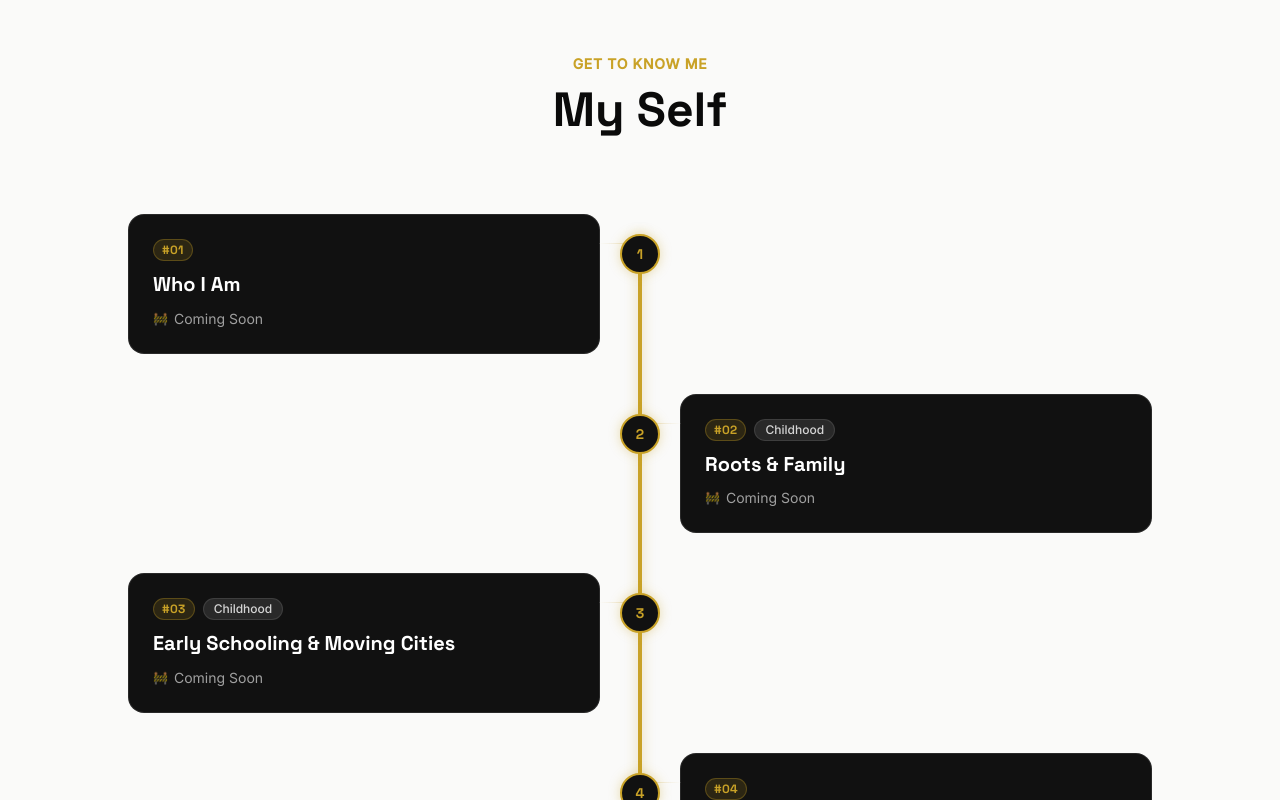
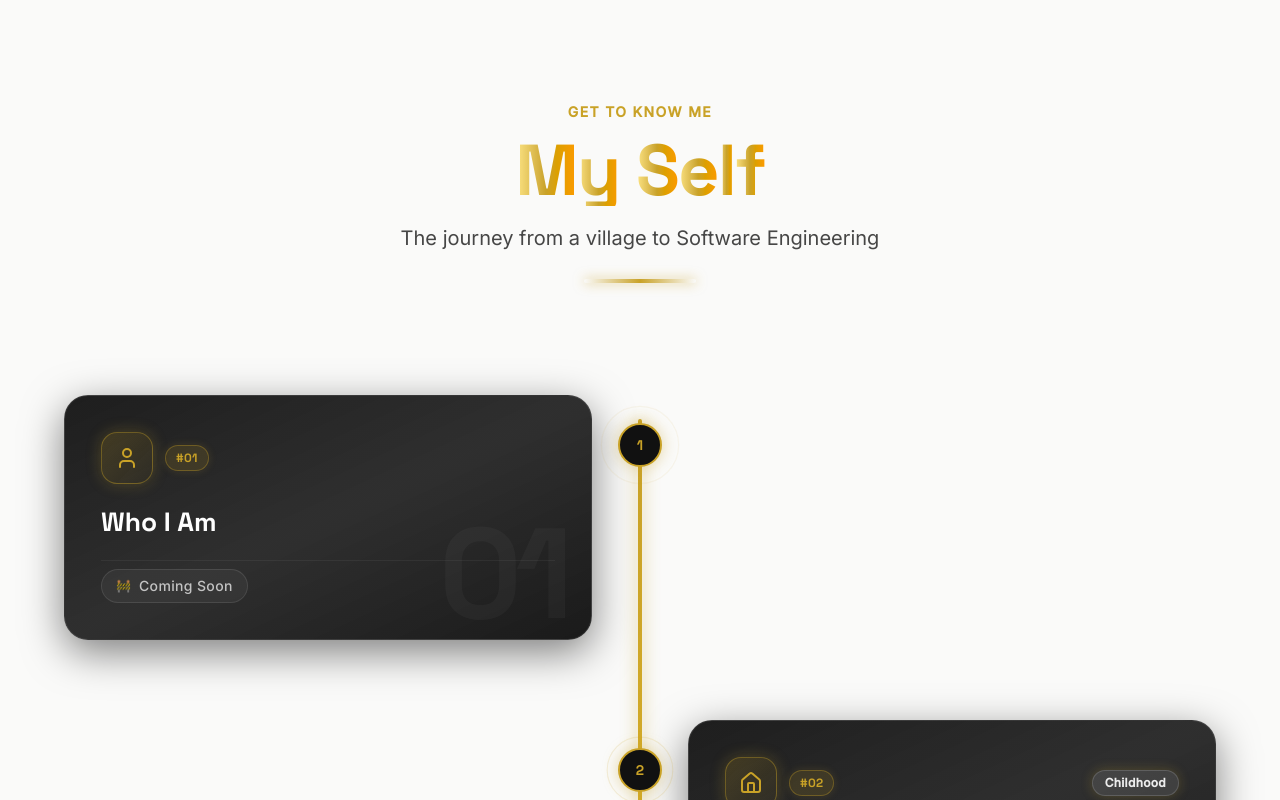
Before and after one commit to SummarRajpoot/rana-summar_0, a Next.js app in the folder frontend/: page / in a window 1280 px wide. Shown: the part 3800-4600 px from the top of the page. Built offline with nearby package versions, Linux system fonts and the light colour scheme.

Commit message:
feat(myself): build animated vertical timeline for My Self section

```diff
--- a/frontend/src/components/MySelfSection.tsx
+++ b/frontend/src/components/MySelfSection.tsx
@@ -1,19 +1,36 @@
 "use client";
 
-import { useRef } from "react";
-import { FadeIn } from "@/components/FadeIn";
+import { useRef, useState, useEffect } from "react";
 import {
   motion,
   useScroll,
   useSpring,
+  useTransform,
   useReducedMotion,
 } from "framer-motion";
+import {
+  User,
+  Home,
+  School,
+  MapPin,
+  Wheat,
+  GraduationCap,
+  Laptop,
+  Medal,
+  Phone,
+  Briefcase,
+  Trophy,
+  Compass,
+  Rocket,
+  type LucideIcon,
+} from "lucide-react";
 
 export interface TimelineBlock {
   id: number;
   title: string;
   tag?: string;
   description: string;
+  icon: LucideIcon;
 }
 
 export const timelineBlocks: TimelineBlock[] = [
@@ -21,78 +38,347 @@ export const timelineBlocks: TimelineBlock[] = [
     id: 1,
     title: "Who I Am",
     description: "Coming Soon",
+    icon: User,
   },
   {
     id: 2,
     title: "Roots & Family",
     tag: "Childhood",
     description: "Coming Soon",
+    icon: Home,
   },
   {
     id: 3,
     title: "Early Schooling & Moving Cities",
     tag: "Childhood",
     description: "Coming Soon",
+    icon: School,
   },
   {
     id: 4,
     title: "Back to the Village",
     description: "Coming Soon",
+    icon: MapPin,
   },
   {
     id: 5,
     title: "Learning Life on the Farm",
     tag: "2016",
     description: "Coming Soon",
+    icon: Wheat,
   },
   {
     id: 6,
     title: "Matric & DAE",
     tag: "2018",
     description: "Coming Soon",
+    icon: GraduationCap,
   },
   {
     id: 7,
     title: "The Switch to IT",
     description: "Coming Soon",
+    icon: Laptop,
   },
   {
     id: 8,
     title: "The Sports Quota Trial",
     tag: "2023",
     description: "Coming Soon",
+    icon: Medal,
   },
   {
     id: 9,
     title: "The Call That Changed Everything",
     tag: "2023",
     description: "Coming Soon",
+    icon: Phone,
   },
   {
     id: 10,
     title: "Study + Job: Balancing Both",
     description: "Coming Soon",
+    icon: Briefcase,
   },
   {
     id: 11,
     title: "What the Job Taught Me",
     description: "Coming Soon",
+    icon: Trophy,
   },
   {
     id: 12,
     title: "Beyond the Screen",
     description: "Coming Soon",
+    icon: Compass,
   },
   {
     id: 13,
     title: "Where I'm Heading",
     description: "Coming Soon",
+    icon: Rocket,
   },
 ];
 
+interface TimelineCardProps {
+  block: TimelineBlock;
+  index: number;
+  isEven: boolean;
+  prefersReducedMotion: boolean;
+}
+
+function TimelineCard({
+  block,
+  index,
+  isEven,
+  prefersReducedMotion,
+}: TimelineCardProps) {
+  const cardRef = useRef<HTMLDivElement>(null);
+  const [mousePos, setMousePos] = useState({ x: 0, y: 0, isHovered: false });
+  const [tilt, setTilt] = useState({ rotateX: 0, rotateY: 0 });
+  const [isDesktop, setIsDesktop] = useState(false);
+
+  useEffect(() => {
+    const checkDesktop = () => {
+      setIsDesktop(window.innerWidth >= 768);
+    };
+    checkDesktop();
+    window.addEventListener("resize", checkDesktop);
+    return () => window.removeEventListener("resize", checkDesktop);
+  }, []);
+
+  const { scrollYProgress } = useScroll({
+    target: cardRef,
+    offset: ["start end", "end start"],
+  });
+
+  const watermarkY = useTransform(scrollYProgress, [0, 1], [-18, 18]);
+
+  const handleMouseMove = (e: React.MouseEvent<HTMLDivElement>) => {
+    if (prefersReducedMotion || !isDesktop || !cardRef.current) return;
+    const rect = cardRef.current.getBoundingClientRect();
+    const x = e.clientX - rect.left;
+    const y = e.clientY - rect.top;
+    const centerX = rect.width / 2;
+    const centerY = rect.height / 2;
+    const rotateX = ((centerY - y) / centerY) * 5;
+    const rotateY = ((x - centerX) / centerX) * 5;
+
+    setTilt({ rotateX, rotateY });
+    setMousePos({ x, y, isHovered: true });
+  };
+
+  const handleMouseLeave = () => {
+    setTilt({ rotateX: 0, rotateY: 0 });
+    setMousePos((prev) => ({ ...prev, isHovered: false }));
+  };
+
+  const Icon = block.icon;
+  const watermarkText = String(block.id).padStart(2, "0");
+
+  return (
+    <div
+      ref={cardRef}
+      className="relative flex items-start group"
+      style={{ perspective: 1000 }}
+    >
+      {/* Number Marker positioned on the vertical line */}
+      <motion.div
+        initial={
+          prefersReducedMotion
+            ? { opacity: 1, scale: 1 }
+            : { opacity: 0, scale: 0 }
+        }
+        whileInView={{ opacity: 1, scale: 1 }}
+        viewport={{ once: true, amount: 0.25 }}
+        transition={
+          prefersReducedMotion
+            ? { duration: 0 }
+            : {
+                type: "spring",
+                stiffness: 300,
+                damping: 20,
+                delay: (index % 3) * 0.08,
+              }
+        }
+        className="absolute left-6 sm:left-8 md:left-1/2 -translate-x-1/2 top-6 sm:top-7 z-20 flex items-center justify-center select-none"
+      >
+        {/* Ripple rings around marker */}
+        <motion.div
+          aria-hidden="true"
+          animate={
+            prefersReducedMotion
+              ? {}
+              : {
+                  scale: [1, 1.45, 1],
+                  opacity: [0.5, 0, 0.5],
+                }
+          }
+          transition={{
+            duration: 3,
+            repeat: Infinity,
+            ease: "easeInOut",
+            delay: (index % 4) * 0.4,
+          }}
+          className="absolute -inset-2 rounded-full border border-accent/40 pointer-events-none"
+        />
+
+        {/* Marker pill */}
+        <div className="w-9 h-9 sm:w-11 sm:h-11 rounded-full bg-surface-dark border-2 border-accent text-accent font-heading font-bold text-xs sm:text-sm flex items-center justify-center shadow-[0_0_16px_rgba(201,162,39,0.4)] group-hover:scale-115 group-hover:border-amber-300 group-hover:text-amber-200 group-hover:shadow-[0_0_24px_rgba(201,162,39,0.7)] transition-all duration-300">
+          {block.id}
+        </div>
+      </motion.div>
+
+      {/* Timeline Card */}
+      <motion.div
+        initial={
+          prefersReducedMotion
+            ? { opacity: 1, x: 0, rotate: 0, filter: "blur(0px)" }
+            : {
+                opacity: 0,
+                x: isEven ? -60 : 60,
+                rotate: isEven ? -2.5 : 2.5,
+                filter: "blur(8px)",
+              }
+        }
+        whileInView={{
+          opacity: 1,
+          x: 0,
+          rotate: 0,
+          filter: "blur(0px)",
+        }}
+        viewport={{ once: true, amount: 0.25 }}
+        transition={
+          prefersReducedMotion
+            ? { duration: 0 }
+            : {
+                type: "spring",
+                stiffness: 110,
+                damping: 18,
+                mass: 0.8,
+                delay: (index % 3) * 0.08,
+              }
+        }
+        onMouseMove={handleMouseMove}
+        onMouseLeave={handleMouseLeave}
+        style={{
+          transform:
+            !prefersReducedMotion && isDesktop
+              ? `rotateX(${tilt.rotateX}deg) rotateY(${tilt.rotateY}deg)`
+              : undefined,
+          transition: "transform 0.15s ease-out",
+        }}
+        className={`relative rounded-3xl bg-gradient-to-br from-[#121212]/95 via-[#181818]/90 to-[#0e0e0e]/95 backdrop-blur-md border border-white/10 p-6 sm:p-8 md:p-9 shadow-[0_12px_40px_rgba(0,0,0,0.5)] hover:border-accent/50 hover:shadow-[0_20px_50px_rgba(201,162,39,0.18)] transition-all duration-300 overflow-hidden cursor-default ${
+          isEven
+            ? "md:mr-auto md:ml-0 md:text-left"
+            : "md:ml-auto md:mr-0 md:text-left"
+        } ml-13 sm:ml-16 md:ml-0 w-[calc(100%-3.25rem)] sm:w-[calc(100%-4rem)] md:w-[calc(50%-3rem)]`}
+      >
+        {/* Interactive Mouse-follow Golden Spotlight */}
+        {mousePos.isHovered && !prefersReducedMotion && isDesktop && (
+          <div
+            aria-hidden="true"
+            className="pointer-events-none absolute -inset-px rounded-3xl opacity-100 transition-opacity duration-300"
+            style={{
+              background: `radial-gradient(420px circle at ${mousePos.x}px ${mousePos.y}px, rgba(201, 162, 39, 0.16), transparent 75%)`,
+            }}
+          />
+        )}
+
+        {/* Faded Watermark Number with Scroll Parallax */}
+        <motion.span
+          aria-hidden="true"
+          style={{ y: prefersReducedMotion ? 0 : watermarkY }}
+          className="absolute right-4 bottom-1 sm:right-6 sm:bottom-2 text-7xl sm:text-8xl md:text-9xl font-heading font-black text-white/[0.035] select-none pointer-events-none leading-none z-0 tracking-tighter"
+        >
+          {watermarkText}
+        </motion.span>
+
+        {/* Desktop Connector Line */}
+        {isEven ? (
+          <div
+            aria-hidden="true"
+            className="hidden md:block absolute -right-12 top-9 w-12 h-px bg-gradient-to-r from-accent/50 to-accent/15"
+          />
+        ) : (
+          <div
+            aria-hidden="true"
+            className="hidden md:block absolute -left-12 top-9 w-12 h-px bg-gradient-to-l from-accent/50 to-accent/15"
+          />
+        )}
+
+        {/* Mobile Connector Line */}
+        <div
+          aria-hidden="true"
+          className="block md:hidden absolute -left-6 sm:-left-8 top-8 w-6 sm:w-8 h-px bg-gradient-to-l from-accent/50 to-accent/15"
+        />
+
+        {/* Card Content (Relative z-10 for clean layering) */}
+        <div className="relative z-10 flex flex-col items-start gap-4 sm:gap-5">
+          {/* Header Row: Icon + Number Badge + Tag Chip */}
+          <div className="flex items-center justify-between w-full gap-3 flex-wrap">
+            <div className="flex items-center gap-3">
+              {/* Icon in Golden Circle */}
+              <div className="w-11 h-11 sm:w-13 sm:h-13 rounded-2xl bg-gradient-to-br from-accent/20 to-accent/5 border border-accent/40 flex items-center justify-center shadow-[0_0_15px_rgba(201,162,39,0.25)] group-hover:border-accent group-hover:shadow-[0_0_24px_rgba(201,162,39,0.45)] transition-all duration-300 shrink-0">
+                <Icon className="w-5 h-5 sm:w-6 sm:h-6 text-accent group-hover:scale-110 group-hover:text-amber-200 transition-all duration-300" />
+              </div>
+
+              {/* Number Badge */}
+              <span className="inline-flex items-center px-2.5 py-1 rounded-full text-xs font-heading font-bold bg-accent/15 text-accent border border-accent/35 shadow-[0_0_8px_rgba(201,162,39,0.15)] tracking-wide">
+                #{watermarkText}
+              </span>
+            </div>
+
+            {/* Glowing Tag Chip */}
+            {block.tag && (
+              <span className="inline-flex items-center px-3 py-1 rounded-full text-xs font-body font-semibold bg-white/10 text-white/90 border border-white/15 shadow-[0_0_12px_rgba(201,162,39,0.25)] tracking-wide">
+                {block.tag}
+              </span>
+            )}
+          </div>
+
+          {/* Heading */}
+          <h3 className="text-xl sm:text-2xl md:text-[1.65rem] font-bold font-heading text-white group-hover:text-amber-200 transition-colors duration-200 leading-snug">
+            {block.title}
+          </h3>
+
+          {/* Shimmering "Coming Soon" Badge */}
+          <div className="pt-2 border-t border-white/5 w-full">
+            <div className="relative inline-flex items-center gap-2 px-3.5 py-1.5 rounded-full overflow-hidden bg-white/[0.04] border border-white/10 text-white/70 text-xs sm:text-sm font-body">
+              <span className="text-xs">🚧</span>
+              <span className="font-medium tracking-wide">
+                {block.description}
+              </span>
+
+              {/* Shimmer light sweep */}
+              <motion.div
+                aria-hidden="true"
+                animate={
+                  prefersReducedMotion
+                    ? {}
+                    : {
+                        x: ["-100%", "220%"],
+                      }
+                }
+                transition={{
+                  duration: 2.4,
+                  repeat: Infinity,
+                  ease: "linear",
+                  repeatDelay: 1.2,
+                }}
+                className="absolute inset-0 w-1/2 h-full bg-gradient-to-r from-transparent via-white/20 to-transparent -skew-x-12 pointer-events-none"
+              />
+            </div>
+          </div>
+        </div>
+      </motion.div>
+    </div>
+  );
+}
+
 export function MySelfSection() {
   const containerRef = useRef<HTMLDivElement>(null);
-  const prefersReducedMotion = useReducedMotion();
+  const prefersReducedMotion = useReducedMotion() ?? false;
 
   const { scrollYProgress } = useScroll({
     target: containerRef,
@@ -105,152 +391,170 @@ export function MySelfSection() {
     restDelta: 0.001,
   });
 
+  const dotTop = useTransform(scaleY, [0, 1], ["0%", "100%"]);
+
+  const titleLetters = "My Self".split("");
+
   return (
     <section
       id="myself"
-      className="py-24 px-4 sm:px-6 bg-background border-t border-foreground/5 overflow-x-clip"
+      className="relative py-28 md:py-36 px-4 sm:px-6 md:px-8 bg-background border-t border-foreground/5 overflow-x-clip"
     >
-      <div className="max-w-5xl mx-auto">
-        <FadeIn>
-          <span className="text-accent font-bold tracking-wider uppercase text-sm mb-3 block text-center">
+      {/* Subtle Floating Ambient Golden Orbs (Disabled on reduced motion / light mobile) */}
+      {!prefersReducedMotion && (
+        <div
+          aria-hidden="true"
+          className="pointer-events-none absolute inset-0 overflow-hidden"
+        >
+          <motion.div
+            animate={{
+              y: [0, -35, 0],
+              x: [0, 25, 0],
+              scale: [1, 1.15, 1],
+            }}
+            transition={{
+              duration: 14,
+              repeat: Infinity,
+              ease: "easeInOut",
+            }}
+            className="hidden md:block absolute top-1/4 left-8 w-80 h-80 rounded-full bg-accent/5 blur-3xl"
+          />
+          <motion.div
+            animate={{
+              y: [0, 45, 0],
+              x: [0, -30, 0],
+              scale: [1, 1.2, 1],
+            }}
+            transition={{
+              duration: 18,
+              repeat: Infinity,
+              ease: "easeInOut",
+            }}
+            className="hidden md:block absolute bottom-1/3 right-8 w-96 h-96 rounded-full bg-amber-500/5 blur-3xl"
+          />
+        </div>
+      )}
+
+      <div className="relative max-w-6xl mx-auto">
+        {/* Section Header */}
+        <div className="text-center mb-20 sm:mb-24 md:mb-28">
+          <motion.span
+            initial={prefersReducedMotion ? { opacity: 1 } : { opacity: 0, y: -10 }}
+            whileInView={{ opacity: 1, y: 0 }}
+            viewport={{ once: true }}
+            transition={{ duration: 0.5 }}
+            className="text-accent font-bold tracking-widest uppercase text-xs sm:text-sm mb-3 block"
+          >
             Get To Know Me
-          </span>
-          <h2 className="text-3xl md:text-5xl font-bold font-heading text-foreground mb-16 md:mb-20 text-center">
-            My Self
+          </motion.span>
+
+          {/* Letter by Letter Animated Gradient Heading */}
+          <h2 className="text-4xl sm:text-6xl md:text-7xl font-bold font-heading tracking-tight flex items-center justify-center flex-wrap">
+            {titleLetters.map((char, i) => (
+              <motion.span
+                key={i}
+                initial={
+                  prefersReducedMotion
+                    ? { opacity: 1, y: 0 }
+                    : { opacity: 0, y: 22, filter: "blur(6px)" }
+                }
+                whileInView={{
+                  opacity: 1,
+                  y: 0,
+                  filter: "blur(0px)",
+                }}
+                viewport={{ once: true }}
+                transition={
+                  prefersReducedMotion
+                    ? { duration: 0 }
+                    : {
+                        type: "spring",
+                        stiffness: 220,
+                        damping: 16,
+                        delay: i * 0.05,
+                      }
+                }
+                className="inline-block bg-gradient-to-r from-amber-200 via-accent to-amber-500 bg-clip-text text-transparent drop-shadow-[0_2px_15px_rgba(201,162,39,0.3)]"
+              >
+                {char === " " ? "\u00A0" : char}
+              </motion.span>
+            ))}
           </h2>
-        </FadeIn>
+
+          {/* Subtitle */}
+          <motion.p
+            initial={prefersReducedMotion ? { opacity: 1 } : { opacity: 0, y: 14 }}
+            whileInView={{ opacity: 1, y: 0 }}
+            viewport={{ once: true }}
+            transition={{ duration: 0.6, delay: 0.35 }}
+            className="text-foreground/75 font-body text-base sm:text-lg md:text-xl max-w-2xl mx-auto mt-4 leading-relaxed"
+          >
+            The journey from a village to Software Engineering
+          </motion.p>
+
+          {/* Animated Golden Underline */}
+          <motion.div
+            initial={prefersReducedMotion ? { scaleX: 1 } : { scaleX: 0 }}
+            whileInView={{ scaleX: 1 }}
+            viewport={{ once: true }}
+            transition={{
+              duration: 0.8,
+              delay: 0.5,
+              ease: [0.16, 1, 0.3, 1],
+            }}
+            className="h-1 w-28 bg-gradient-to-r from-transparent via-accent to-transparent mx-auto mt-6 rounded-full origin-center shadow-[0_0_12px_rgba(201,162,39,0.6)]"
+          />
+        </div>
 
         {/* Timeline Container */}
         <div ref={containerRef} className="relative">
           {/* Static Background Guideline */}
           <div
             aria-hidden="true"
-            className="absolute top-4 sm:top-5 bottom-4 sm:bottom-5 left-5 sm:left-6 md:left-1/2 -translate-x-1/2 w-0.5 bg-foreground/10"
+            className="absolute top-6 bottom-8 left-6 sm:left-8 md:left-1/2 -translate-x-1/2 w-0.5 bg-foreground/10 pointer-events-none"
           />
 
-          {/* Animated Glowing Golden Scroll Line */}
+          {/* Animated Golden Scroll Line */}
           <motion.div
             aria-hidden="true"
             style={{
               scaleY: prefersReducedMotion ? 1 : scaleY,
               originY: 0,
             }}
-            className="absolute top-4 sm:top-5 bottom-4 sm:bottom-5 left-5 sm:left-6 md:left-1/2 -translate-x-1/2 w-0.5 md:w-1 bg-gradient-to-b from-accent via-accent to-accent/30 rounded-full shadow-[0_0_12px_rgba(201,162,39,0.5)] z-0 origin-top"
+            className="absolute top-6 bottom-8 left-6 sm:left-8 md:left-1/2 -translate-x-1/2 w-0.5 md:w-1 bg-gradient-to-b from-accent via-amber-300 to-accent/30 rounded-full shadow-[0_0_16px_rgba(201,162,39,0.7)] z-0 origin-top pointer-events-none"
           />
 
+          {/* Traveling Glowing Dot on the Vertical Line */}
+          {!prefersReducedMotion && (
+            <div
+              aria-hidden="true"
+              className="absolute top-6 bottom-8 left-6 sm:left-8 md:left-1/2 -translate-x-1/2 w-0 pointer-events-none z-10"
+            >
+              <motion.div
+                style={{ top: dotTop }}
+                className="absolute left-1/2 -translate-x-1/2 -translate-y-1/2"
+              >
+                <div className="relative flex items-center justify-center">
+                  <div className="w-3.5 h-3.5 rounded-full bg-amber-300 shadow-[0_0_18px_6px_rgba(201,162,39,0.9)] border border-white" />
+                  <div className="absolute w-6 h-6 rounded-full bg-accent/40 animate-ping" />
+                </div>
+              </motion.div>
+            </div>
+          )}
+
           {/* Timeline Blocks */}
-          <div className="space-y-8 sm:space-y-10">
+          <div className="space-y-14 sm:space-y-18 md:space-y-20">
             {timelineBlocks.map((block, index) => {
               const isEven = index % 2 === 0;
 
               return (
-                <div
+                <TimelineCard
                   key={block.id}
-                  className="relative flex items-start group"
-                >
-                  {/* Number / Dot Marker positioned exactly on the vertical line */}
-                  <motion.div
-                    initial={
-                      prefersReducedMotion
-                        ? { opacity: 1, scale: 1 }
-                        : { opacity: 0, scale: 0 }
-                    }
-                    whileInView={{ opacity: 1, scale: 1 }}
-                    viewport={{ once: true, amount: 0.3 }}
-                    transition={
-                      prefersReducedMotion
-                        ? { duration: 0 }
-                        : {
-                            type: "spring",
-                            stiffness: 300,
-                            damping: 20,
-                            delay: (index % 4) * 0.06,
-                          }
-                    }
-                    className="absolute left-5 sm:left-6 md:left-1/2 -translate-x-1/2 top-4 sm:top-5 z-20 flex items-center justify-center w-8 h-8 sm:w-10 sm:h-10 rounded-full bg-surface-dark border-2 border-accent text-accent font-heading font-bold text-xs sm:text-sm shadow-[0_0_12px_rgba(201,162,39,0.35)] select-none transition-transform duration-300 group-hover:scale-110"
-                  >
-                    {block.id}
-                  </motion.div>
-
-                  {/* Timeline Card */}
-                  <motion.div
-                    initial={
-                      prefersReducedMotion
-                        ? { opacity: 1, x: 0 }
-                        : { opacity: 0, x: isEven ? -40 : 40 }
-                    }
-                    whileInView={{ opacity: 1, x: 0 }}
-                    viewport={{ once: true, amount: 0.3 }}
-                    transition={
-                      prefersReducedMotion
-                        ? { duration: 0 }
-                        : {
-                            duration: 0.5,
-                            ease: [0.22, 1, 0.36, 1],
-                            delay: (index % 4) * 0.08,
-                          }
-                    }
-                    whileHover={
-                      prefersReducedMotion
-                        ? undefined
-                        : { y: -4, transition: { duration: 0.2 } }
-                    }
-                    className={`relative rounded-2xl bg-surface-dark border border-white/10 p-5 sm:p-6 transition-all duration-300 hover:border-accent/60 hover:shadow-[0_8px_30px_rgba(201,162,39,0.18)] cursor-default ${
-                      isEven
-                        ? "md:mr-auto md:ml-0 md:text-left"
-                        : "md:ml-auto md:mr-0 md:text-left"
-                    } ml-11 sm:ml-14 md:ml-0 w-[calc(100%-2.75rem)] sm:w-[calc(100%-3.5rem)] md:w-[calc(50%-2.5rem)]`}
-                  >
-                    {/* Desktop Connector Line */}
-                    {isEven ? (
-                      <div
-                        aria-hidden="true"
-                        className="hidden md:block absolute -right-10 top-7 w-10 h-px bg-gradient-to-r from-white/10 to-accent/40"
-                      />
-                    ) : (
-                      <div
-                        aria-hidden="true"
-                        className="hidden md:block absolute -left-10 top-7 w-10 h-px bg-gradient-to-l from-white/10 to-accent/40"
-                      />
-                    )}
-
-                    {/* Mobile Connector Line */}
-                    <div
-                      aria-hidden="true"
-                      className="block md:hidden absolute -left-6 sm:-left-8 top-6 w-6 sm:w-8 h-px bg-gradient-to-l from-white/10 to-accent/40"
-                    />
-
-                    {/* Top Row: Number Badge and optional Tag Chip */}
-                    <div className="flex items-center gap-2 mb-2.5 flex-wrap">
-                      <span className="inline-flex items-center px-2 py-0.5 rounded-full text-xs font-heading font-semibold bg-accent/15 text-accent border border-accent/30 tracking-wide">
-                        #{String(block.id).padStart(2, "0")}
-                      </span>
-
-                      {block.tag && (
-                        <span className="inline-flex items-center px-2.5 py-0.5 rounded-full text-xs font-body font-medium bg-white/10 text-white/80 border border-white/10">
-                          {block.tag}
-                        </span>
-                      )}
-                    </div>
-
-                    {/* Heading */}
-                    <h3 className="text-lg sm:text-xl font-bold font-heading text-white group-hover:text-accent transition-colors duration-200 leading-snug">
-                      {block.title}
-                    </h3>
-
-                    {/* Description */}
-                    <p className="mt-2.5 text-white/60 text-xs sm:text-sm font-body flex items-center gap-1.5">
-                      {block.description === "Coming Soon" ? (
-                        <>
-                          <span className="text-xs">🚧</span>
-                          <span>Coming Soon</span>
-                        </>
-                      ) : (
-                        <span>{block.description}</span>
-                      )}
-                    </p>
-                  </motion.div>
-                </div>
+                  block={block}
+                  index={index}
+                  isEven={isEven}
+                  prefersReducedMotion={prefersReducedMotion}
+                />
               );
             })}
           </div>
```
